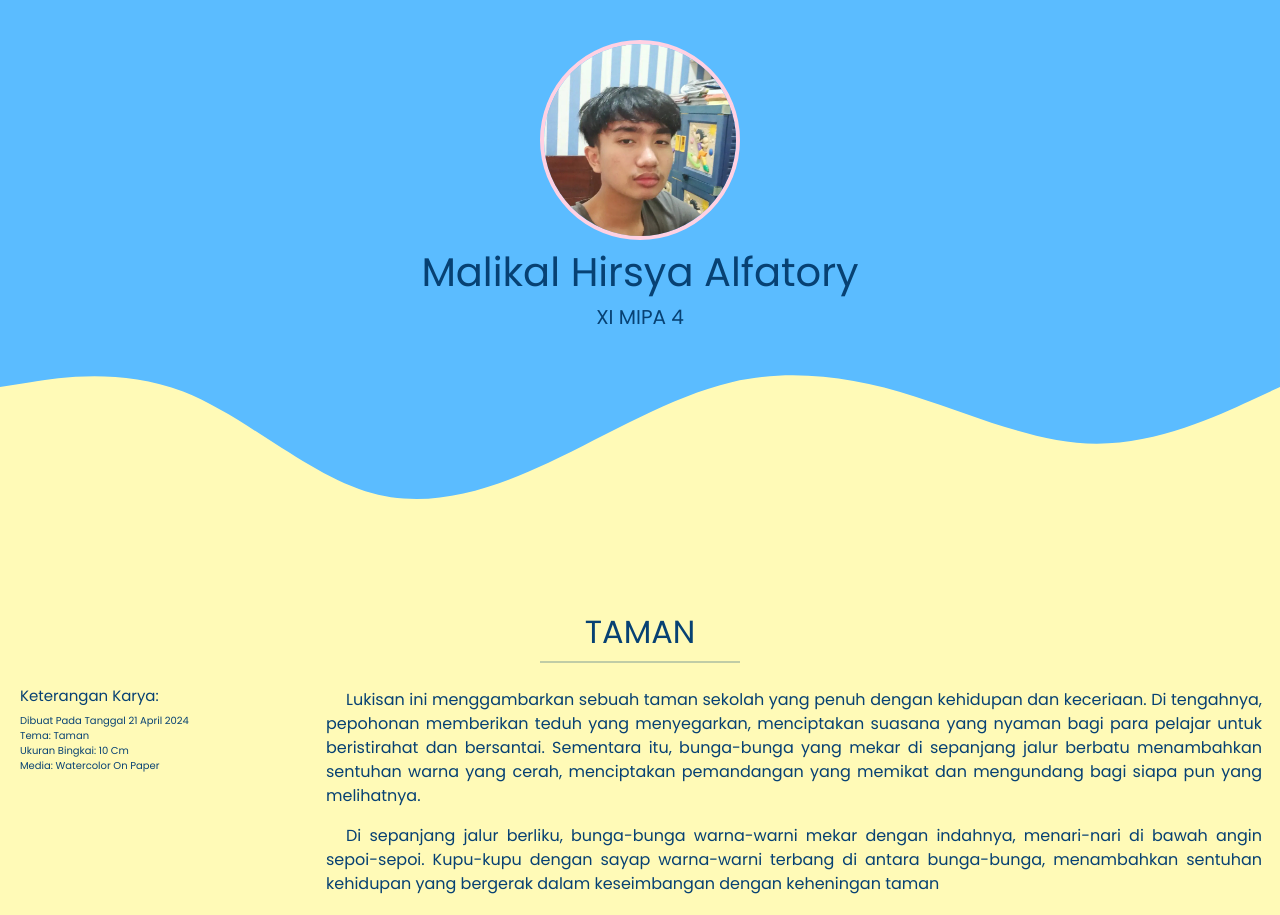
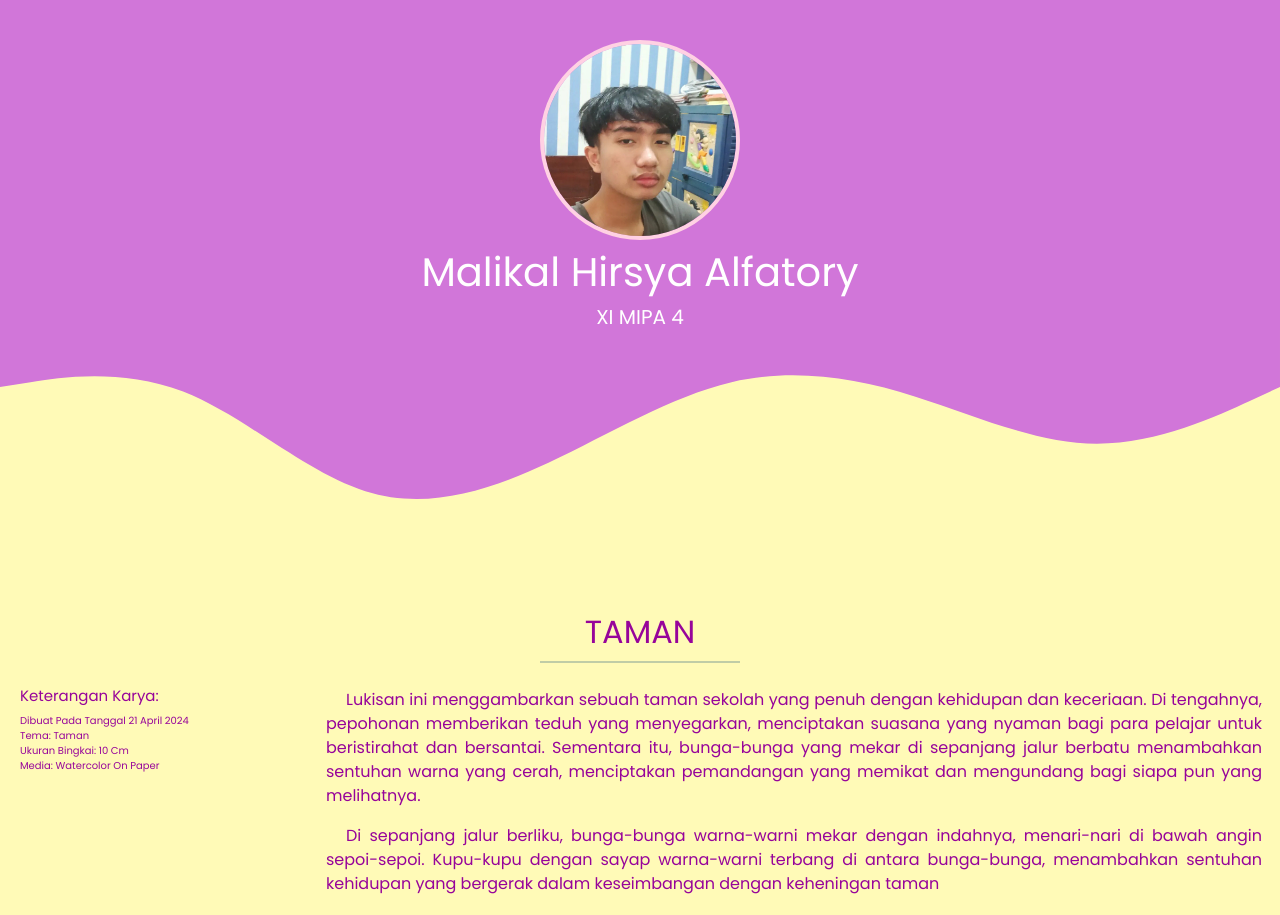
Before and after one commit to Hirsya/hirsyapameranseni.github.io, a plain HTML site: page index.html in a window 1280 px wide. Shown: the top 915 px of the page. Drawn offline with nearby package versions, Linux system fonts and the light colour scheme.

Commit message:
Add files via upload

```diff
--- a/index.html
+++ b/index.html
@@ -32,7 +32,7 @@
       <section class="artikel text-center">
         <svg xmlns="http://www.w3.org/2000/svg" viewBox="0 0 1440 320">
           <path
-            fill="#5BBCFF"
+            fill="#d176d9"
             fill-opacity="1"
             d="M0,64L34.3,58.7C68.6,53,137,43,206,69.3C274.3,96,343,160,411,181.3C480,203,549,181,617,149.3C685.7,117,754,75,823,58.7C891.4,43,960,53,1029,74.7C1097.1,96,1166,128,1234,128C1302.9,128,1371,96,1406,80L1440,64L1440,0L1405.7,0C1371.4,0,1303,0,1234,0C1165.7,0,1097,0,1029,0C960,0,891,0,823,0C754.3,0,686,0,617,0C548.6,0,480,0,411,0C342.9,0,274,0,206,0C137.1,0,69,0,34,0L0,0Z"
           ></path>
--- a/style.css
+++ b/style.css
@@ -1,10 +1,10 @@
 body{
     font-family: "poppinsregular";
-    color: #074173;
+    color: #97049a;
 }
 
 .jumbotron{
-    background-color: #5BBCFF;
+    background-color: #d176d9;
     width: 100%;
 }
 
@@ -19,6 +19,11 @@ body{
 
 .jumbotron h1{
     font-size: 40px;
+    color: white;
+}
+
+.jumbotron h5{
+    color: white;
 }
 
 .jumbotron p{
```
